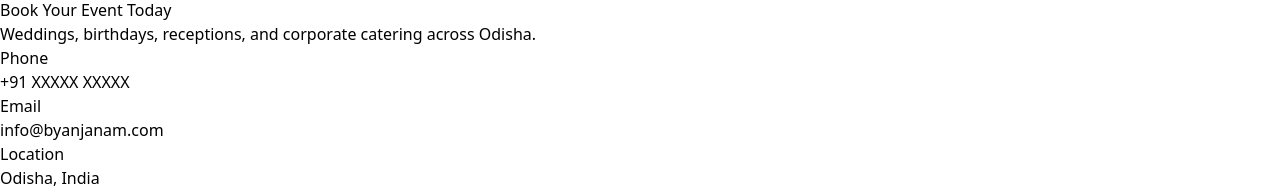
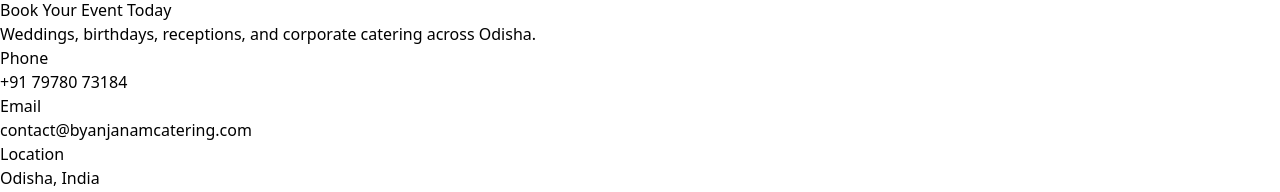
Before and after one commit to elllp24/byanjanam-website, a React (Vite) app: page / in a window 1280 px wide. Shown: the part 5771-5963 px from the top of the page. Built offline with nearby package versions, Linux system fonts and the light colour scheme.

Commit message:
Updated contact details

```diff
--- a/src/components/Contact.jsx
+++ b/src/components/Contact.jsx
@@ -25,7 +25,7 @@
             </h3>
 
             <p className="mt-4 text-red-100">
-              +91 XXXXX XXXXX
+              +91 79780 73184
             </p>
 
           </div>
@@ -37,7 +37,7 @@
             </h3>
 
             <p className="mt-4 text-red-100">
-              info@byanjanam.com
+              contact@byanjanamcatering.com
             </p>
 
           </div>
```
